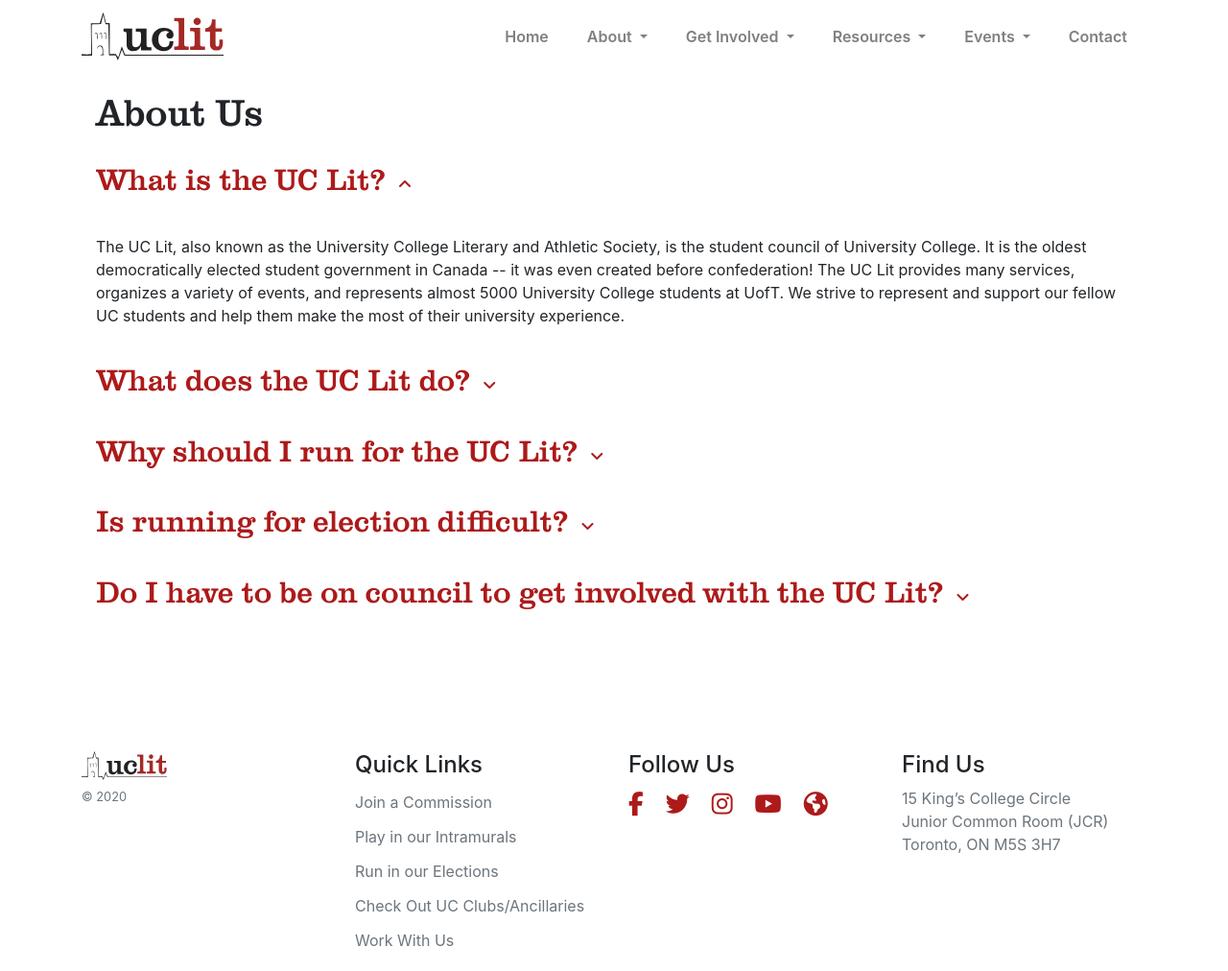
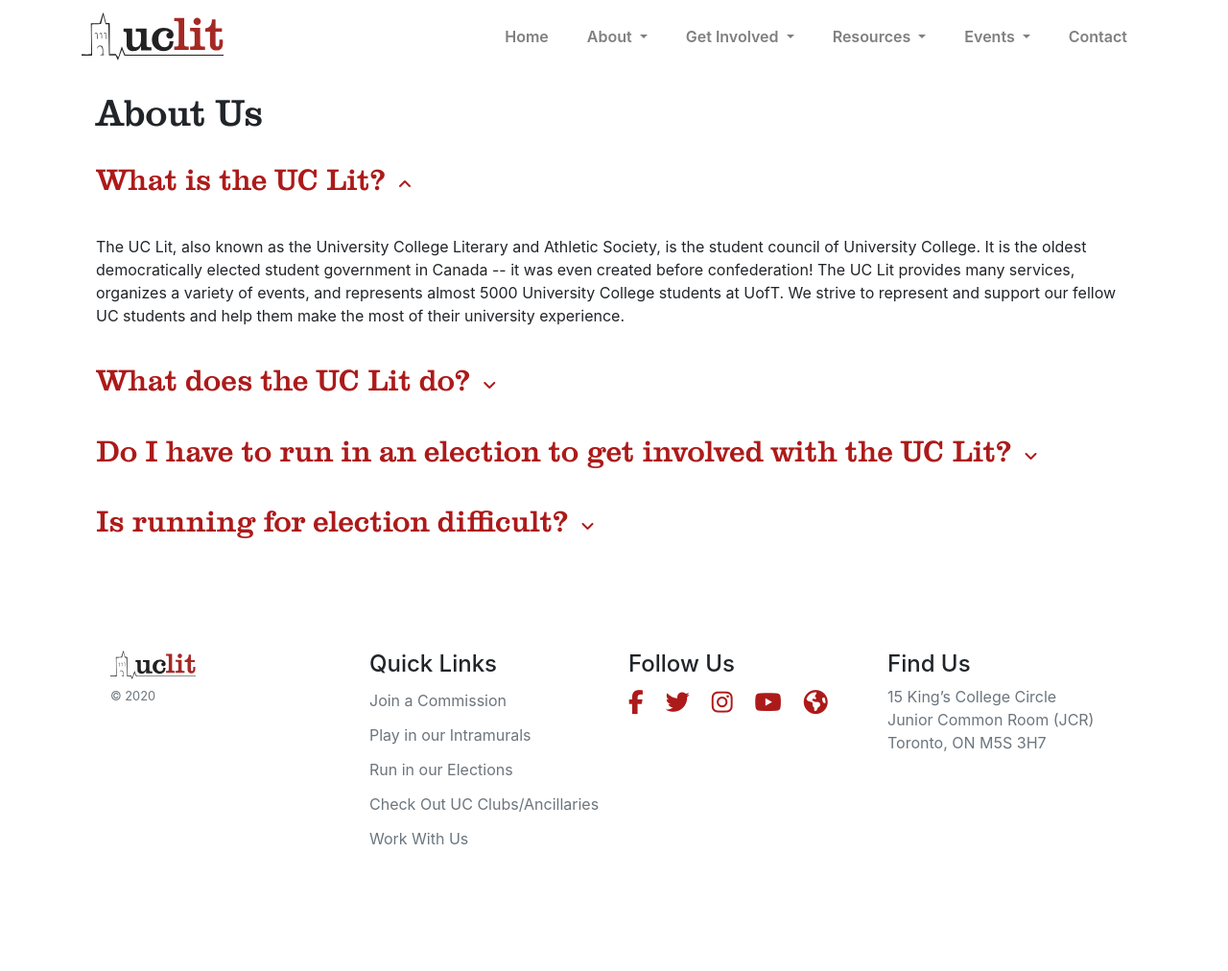
Before and after one commit to uclit-webmaster/uclit-site, a Jekyll site: the page built from about/about-us.html, in a window 1280 px wide and 1012 px high. Shown: the whole window at 96% size. Built offline with Jekyll 4.4.1, drawn with Linux system fonts in a browser that asks for light colours; nearby versions of some CDN libraries; part of the change alters nothing that is shown.

Commit message:
Update about-us.html

```diff
--- a/about/about-us.html
+++ b/about/about-us.html
@@ -47,17 +47,31 @@ title: About Us
       <div class="card-header bg-transparent" id="headingThree">
         <button class="btn btn-link btn-block text-left collapsed" type="button" data-toggle="collapse" data-target="#collapseThree" aria-expanded="false" aria-controls="collapseThree">
           <h2>
-            Why should I run for the UC Lit?
+            Do I have to run in an election to get involved with the UC Lit?
           </h2>
         </button>
       </div>
       <div id="collapseThree" class="collapse" aria-labelledby="headingThree" data-parent="#accordionExample">
         <div class="card-body">
-          For the snacks! Jokes aside, being on council is a great way to be involved in something bigger than yourself. It’s
-      an opportunity to meet new people, help put on our awesome events during the year, and give back to the community.
-      It’s definitely a commitment during the year, but also a really fun way to get involved. If you’ve done student
-      council in high school or ever had an interest in it, it’s a way to experience student government in a university
-      setting where councils matter a lot more.
+          <p>Nope! We have so many other incredible and rewarding ways to get involved without the commitment of being an
+            elected student representative.</p>
+
+          <p>For example, in the spring you can apply to be a Commissioner’s Deputy (think of it like a second-in-command
+            position) where you work with an elected student representative throughout the year to plan events and initiatives of all kinds.
+            You can check out our commissions here. You can also join a commission as a community member! This is a great low-committment
+            option where you can still contribute your ideas and talents.</p>
+
+          <p>You can also work with us! The UC Lit frequently posts job opportunities (both paid and unpaid) throughout the year.
+            Some examples of hired positions are our Orientation Co-Chairs, our Web Coordinator, and our Secretary. To see if we're hiring, head to the Jobs and Employment tab!</p>
+
+          <p>Finally, you can also get involved with our clubs and ancillaries! Think of ancillaries as branches of the UC Lit;
+            they are run by other members of the UofT community but they are still connected to us. Some examples are our theatre
+            troupe (the UC Follies) our official literary journal (the UC Review) our avant-garde satirical newspaper (the
+            Gargoyle) and our dragon boat team (the UC Water Dragons). You can also join intramurals at UC if you want to stay
+            active during your studies.</p>
+
+          <p>There’s something for everyone! For more information, please check out our Get
+              Involved tab.</p>
         </div>
       </div>
     </div>
@@ -79,35 +93,3 @@ title: About Us
         </div>
       </div>
     </div>
-    <div class="card bg-transparent">
-      <div class="card-header bg-transparent" id="headingFive">
-        <button class="btn btn-link btn-block text-left collapsed" type="button" data-toggle="collapse" data-target="#collapseFive" aria-expanded="false" aria-controls="collapseFive">
-            <h2>
-              Do I have to be on council to get involved with the UC Lit?
-            </h2>
-        </button>
-      </div>
-      <div id="collapseFive" class="collapse" aria-labelledby="headingFive" data-parent="#accordionExample">
-        <div class="card-body">
-          <p>Nope! We have so many other incredible and rewarding ways to get involved without the commitment of being an
-            elected student representative.</p>
-
-          <p>For example, in the spring you can apply to be a Commissioner’s Deputy (think of it like a second-in-command
-            position) where you support the commissioner throughout the year. Moreover, you can also join the commissions
-            themselves which are less intense and something that can work on your time if you’re unsure about how much time you
-            can commit to extracurriculars. Some examples are the Literary and Creative Arts, Formals, and Off Campus
-            Commissions.</p>
-
-          <p>Finally, you can also get involved with our clubs and ancillaries! Think of ancillaries as branches of the UC Lit;
-            they provide a different kind of university experience that might appeal to you more. Examples are our theatre
-            troupe, the UC Follies, our official literary journal, the UC Review, our avant-garde satirical newspaper, the
-            Gargoyle, and our dragon boat team, the UC Water Dragons. You can also join intramurals at UC if you want to stay
-            active during your studies.</p>
-
-          <p>There’s something for everyone! For more information, please check out our Get
-              Involved section!</p>
-        </div>
-      </div>
-    </div>
-  </div>
-</div>
```
